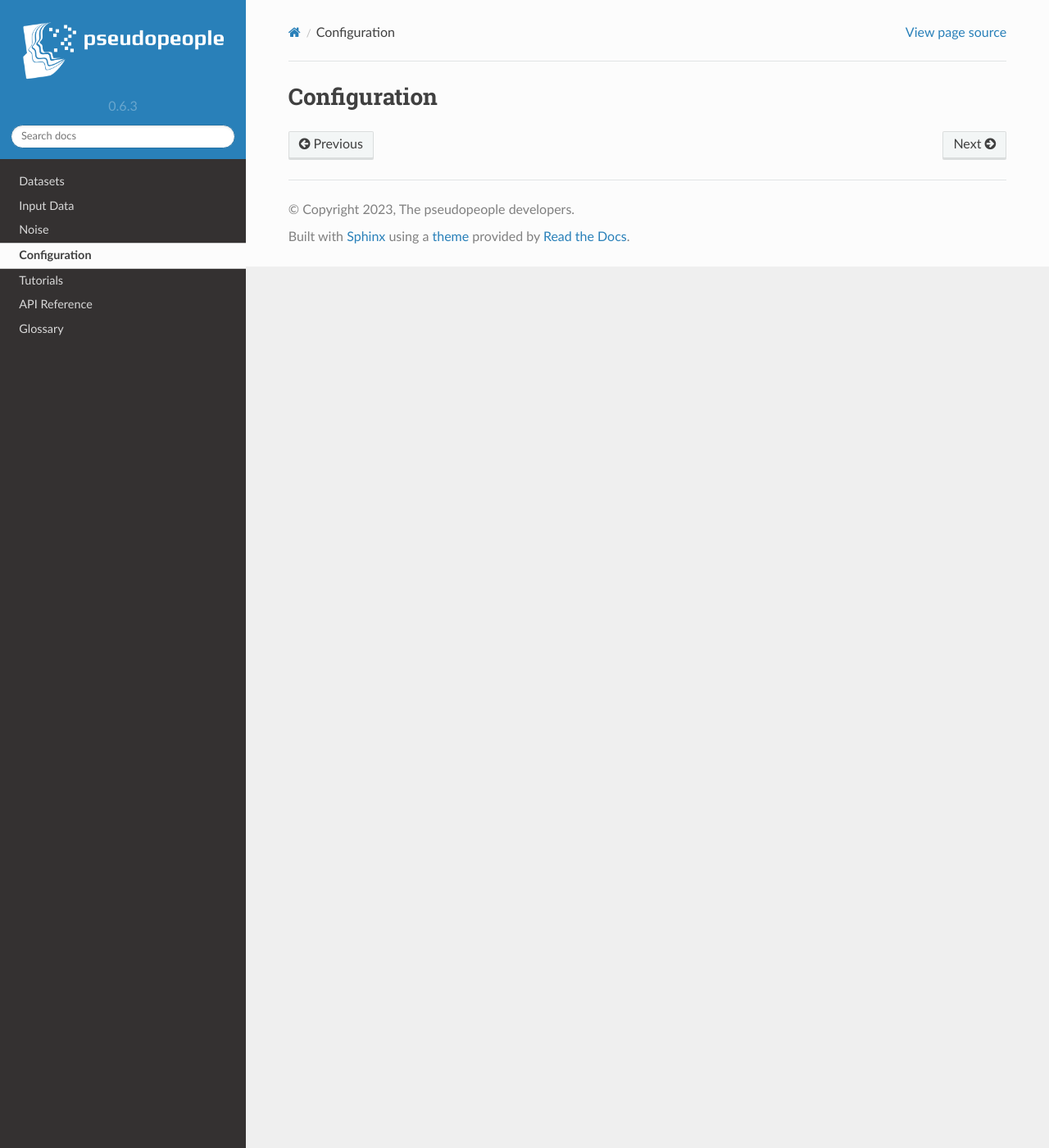
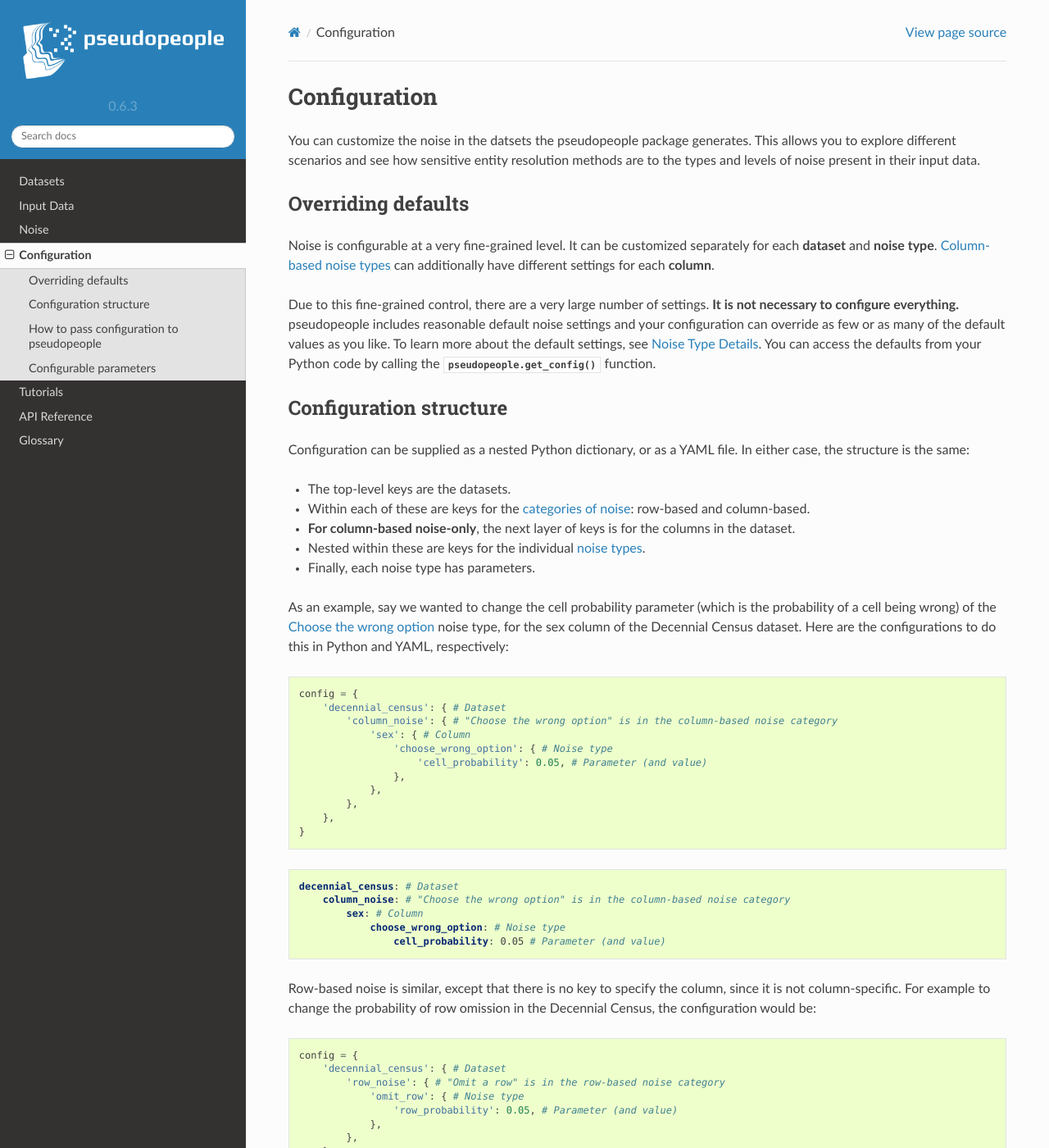
Before and after one commit to ihmeuw/pseudopeople, a Sphinx documentation site: the page built from docs/source/configuration/index.rst, in a window 1280 px wide and 1400 px high. Shown: the whole window at 82% size. Built offline with Sphinx 7.4.7 and the Read the Docs theme 2.0.0, drawn with Linux system fonts in a browser that asks for light colours; some of the changed text lies outside the part shown.

Commit message:
Document configuration (#133)
Co-authored-by: Nathaniel Blair-Stahn <ndbs@uw.edu>

```diff
--- a/docs/source/api_reference/noising/index.rst
+++ b/docs/source/api_reference/noising/index.rst
@@ -1,3 +1,5 @@
+.. _api_reference_noising:
+
 .. Display the module's docstring (not at top level of pseudopeople)
 
 .. automodule:: pseudopeople.interface
--- a/docs/source/configuration/index.rst
+++ b/docs/source/configuration/index.rst
@@ -3,3 +3,94 @@
 =============
 Configuration
 =============
+
+You can customize the noise in the datsets the pseudopeople package generates.
+This allows you to explore different scenarios and see how sensitive entity resolution methods
+are to the types and levels of noise present in their input data.
+
+Overriding defaults
+-------------------
+
+Noise is configurable at a very fine-grained level.
+It can be customized separately for each **dataset** and **noise type**.
+:ref:`Column-based noise types <categories_of_noise>` can additionally have different settings for each **column**.
+
+Due to this fine-grained control, there are a very large number of settings.
+**It is not necessary to configure everything.**
+pseudopeople includes reasonable default noise settings
+and your configuration can override as few or as many of the default values as you like.
+To learn more about the default settings, see :ref:`Noise Type Details <noise_type_details>`.
+You can access the defaults from your Python code by calling the :func:`pseudopeople.get_config` function.
+
+Configuration structure
+-----------------------
+
+Configuration can be supplied as a nested Python dictionary, or as a YAML file.
+In either case, the structure is the same:
+
+* The top-level keys are the datasets.
+* Within each of these are keys for the :ref:`categories of noise <categories_of_noise>`: row-based and column-based.
+* **For column-based noise-only**, the next layer of keys is for the columns in the dataset.
+* Nested within these are keys for the individual :ref:`noise types <available_noise_types>`.
+* Finally, each noise type has parameters.
+
+As an example, say we wanted to change the cell probability parameter (which is the probability of a cell being wrong)
+of the :ref:`Choose the wrong option <choose_the_wrong_option>` noise type, for the sex column of the Decennial Census dataset.
+Here are the configurations to do this in Python and YAML, respectively:
+
+.. code-block:: python
+
+    config = {
+        'decennial_census': { # Dataset
+            'column_noise': { # "Choose the wrong option" is in the column-based noise category
+                'sex': { # Column
+                    'choose_wrong_option': { # Noise type
+                        'cell_probability': 0.05, # Parameter (and value)
+                    },
+                },
+            },
+        },
+    }
+
+.. code-block:: yaml
+
+    decennial_census: # Dataset
+        column_noise: # "Choose the wrong option" is in the column-based noise category
+            sex: # Column
+                choose_wrong_option: # Noise type
+                    cell_probability: 0.05 # Parameter (and value)
+
+Row-based noise is similar, except that there is no key to specify the column, since it is not column-specific.
+For example to change the probability of row omission in the Decennial Census, the configuration would be:
+
+.. code-block:: python
+
+    config = {
+        'decennial_census': { # Dataset
+            'row_noise': { # "Omit a row" is in the row-based noise category
+                'omit_row': { # Noise type
+                    'row_probability': 0.05, # Parameter (and value)
+                },
+            },
+        },
+    }
+
+.. code-block:: yaml
+
+    decennial_census: # Dataset
+        row_noise: # "Omit a row" is in the row-based noise category
+            omit_row: # Noise type
+                row_probability: 0.05 # Parameter (and value)
+
+How to pass configuration to pseudopeople
+-----------------------------------------
+
+Each of pseudopeople's :ref:`dataset generation functions <api_reference_noising>` takes a :code:`config`
+argument.
+This argument can be passed either a Python dictionary or the path to a YAML file.
+
+Configurable parameters
+-----------------------
+
+The noise types that can be configured, and the parameters of each,
+are listed in the :ref:`Noise Type Details <noise_type_details>` section.
--- a/docs/source/noise/column_noise.rst
+++ b/docs/source/noise/column_noise.rst
@@ -46,6 +46,8 @@ This noise type is called :code:`leave_blank` in the configuration. It takes one
   * - :code:`cell_probability`
     - The probability that a cell in the column being configured is blank.
     - 0.01 (1%)
+
+.. _choose_the_wrong_option:
 
 Choose the wrong option
 -----------------------
```
Also changed, not shown: other parts of docs/source/noise/column_noise.rst (+2 -0 lines), docs/source/index.rst (+4 -3 lines), docs/source/noise/index.rst (+7 -1 lines), docs/source/tutorials/configuration_example.yaml (added, +8 -0 lines), docs/source/tutorials/configuring_noise.rst (added, +165 -0 lines), docs/source/tutorials/index.rst (+7 -7 lines).
